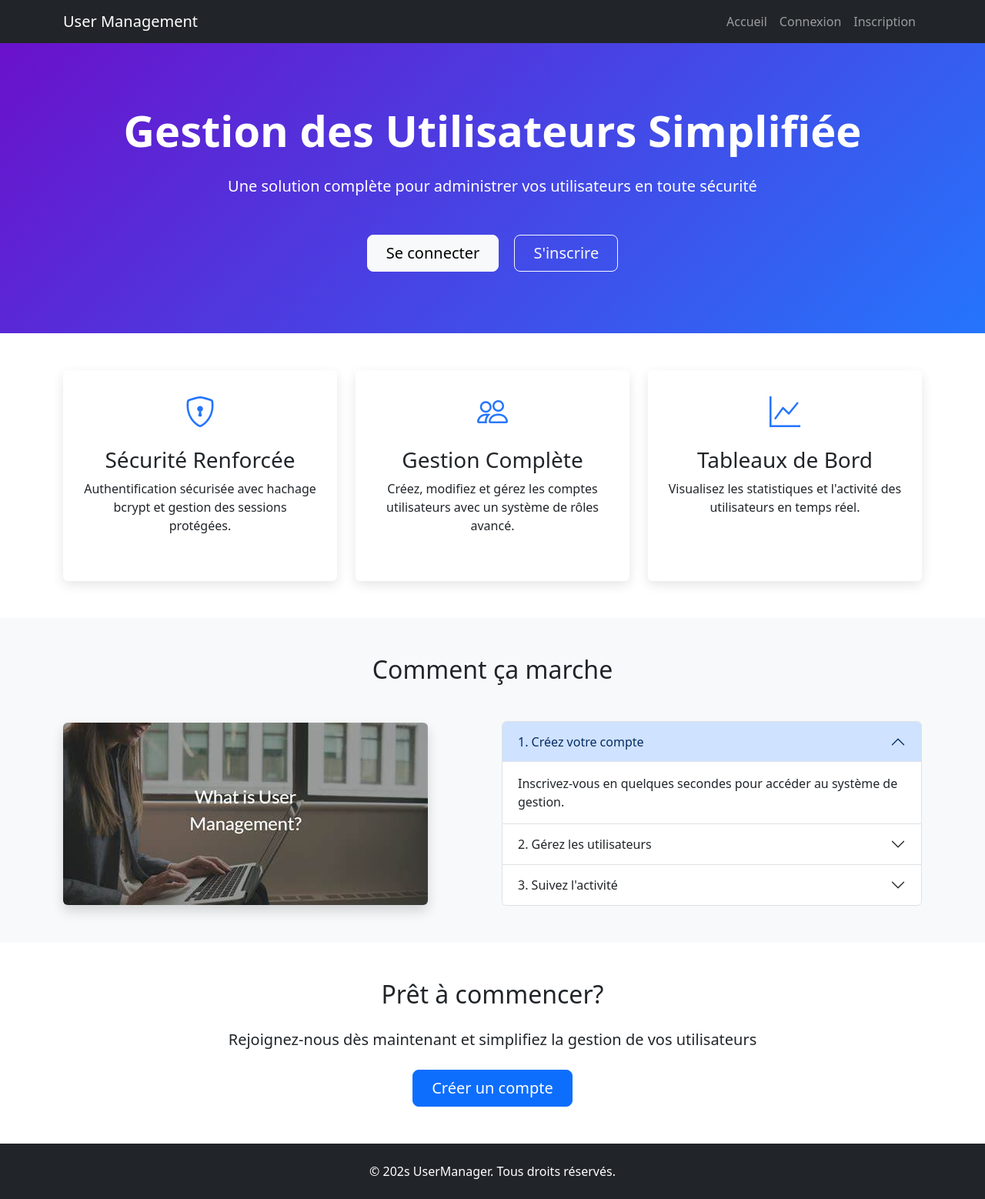
After one commit to HorellNgando/projet-brief-4-php-inch-class, a PHP site: page /home.php in a window 1280 px wide. The commit adds this page. Shown: the whole page at 77% size. Run offline with PHP 8.4, Linux system fonts and the light colour scheme.

Commit message:
nouveau fichier

```diff
--- a/assets/css/style.css
+++ b/assets/css/style.css
@@ -18,3 +18,8 @@
     margin-bottom: 1rem;
     font-size: 0.9rem;
 }
+
+#Home_icone {
+    width: 30px;
+    height: 30px;
+}
--- /dev/null
+++ b/home.php
@@ -0,0 +1,176 @@
+<!DOCTYPE html>
+<html lang="fr">
+<head>
+    <meta charset="UTF-8">
+    <meta name="viewport" content="width=device-width, initial-scale=1.0">
+    <title>Gestion des Utilisateurs - Accueil</title>
+    <link href="https://cdn.jsdelivr.net/npm/bootstrap@5.3.0/dist/css/bootstrap.min.css" rel="stylesheet">
+    <style>
+        .hero-section {
+            background: linear-gradient(135deg, #6a11cb 0%, #2575fc 100%);
+            color: white;
+            padding: 5rem 0;
+            margin-bottom: 3rem;
+        }
+        .feature-icon {
+            font-size: 2.5rem;
+            margin-bottom: 1rem;
+            color: #2575fc;
+        }
+        .cta-buttons .btn {
+            margin: 0 0.5rem;
+            padding: 0.5rem 1.5rem;
+            font-weight: 500;
+        }
+        .card {
+            transition: transform 0.3s;
+            border: none;
+            box-shadow: 0 5px 15px rgba(0,0,0,0.1);
+            margin-bottom: 20px;
+        }
+        .card:hover {
+            transform: translateY(-10px);
+        }
+    </style>
+</head>
+<body>
+    <!-- Navigation -->
+    <nav class="navbar navbar-expand-lg navbar-dark bg-dark">
+        <div class="container">
+            <a class="navbar-brand" href="home.html">User Management</a>
+            <button class="navbar-toggler" type="button" data-bs-toggle="collapse" data-bs-target="#navbarNav">
+                <span class="navbar-toggler-icon"></span>
+            </button>
+            <div class="collapse navbar-collapse" id="navbarNav">
+                <ul class="navbar-nav ms-auto">
+                    <li class="nav-item">
+                        <a class="nav-link" href="#">Accueil</a>
+                    </li>
+                    <li class="nav-item">
+                        <a class="nav-link" href="index.php">Connexion</a>
+                    </li>
+                    <li class="nav-item">
+                        <a class="nav-link" href="register.php">Inscription</a>
+                    </li>
+                </ul>
+            </div>
+        </div>
+    </nav>
+
+    <!-- Hero Section -->
+    <section class="hero-section text-center">
+        <div class="container">
+            <h1 class="display-4 fw-bold mb-4">Gestion des Utilisateurs Simplifiée</h1>
+            <p class="lead mb-5">Une solution complète pour administrer vos utilisateurs en toute sécurité</p>
+            <div class="cta-buttons">
+                <a href="index.php" class="btn btn-light btn-lg">Se connecter</a>
+                <a href="register.php" class="btn btn-outline-light btn-lg">S'inscrire</a>
+            </div>
+        </div>
+    </section>
+
+    <!-- Features Section -->
+    <section class="container mb-5">
+        <div class="row text-center">
+            <div class="col-md-4">
+                <div class="card h-100 p-4">
+                    <div class="feature-icon">
+                        <i class="bi bi-shield-lock"></i>
+                    </div>
+                    <h3>Sécurité Renforcée</h3>
+                    <p>Authentification sécurisée avec hachage bcrypt et gestion des sessions protégées.</p>
+                </div>
+            </div>
+            <div class="col-md-4">
+                <div class="card h-100 p-4">
+                    <div class="feature-icon">
+                        <i class="bi bi-people"></i>
+                    </div>
+                    <h3>Gestion Complète</h3>
+                    <p>Créez, modifiez et gérez les comptes utilisateurs avec un système de rôles avancé.</p>
+                </div>
+            </div>
+            <div class="col-md-4">
+                <div class="card h-100 p-4">
+                    <div class="feature-icon">
+                        <i class="bi bi-graph-up"></i>
+                    </div>
+                    <h3>Tableaux de Bord</h3>
+                    <p>Visualisez les statistiques et l'activité des utilisateurs en temps réel.</p>
+                </div>
+            </div>
+        </div>
+    </section>
+
+    <!-- How It Works -->
+    <section class="bg-light py-5">
+        <div class="container">
+            <h2 class="text-center mb-5">Comment ça marche</h2>
+            <div class="row align-items-center">
+                <div class="col-md-6">
+                    <img src="assets/image/OIP.jfif" alt="Interface démo" class="img-fluid rounded shadow">
+                </div>
+                <div class="col-md-6">
+                    <div class="accordion" id="howItWorks">
+                        <div class="accordion-item">
+                            <h2 class="accordion-header">
+                                <button class="accordion-button" type="button" data-bs-toggle="collapse" data-bs-target="#step1">
+                                    1. Créez votre compte
+                                </button>
+                            </h2>
+                            <div id="step1" class="accordion-collapse collapse show" data-bs-parent="#howItWorks">
+                                <div class="accordion-body">
+                                    Inscrivez-vous en quelques secondes pour accéder au système de gestion.
+                                </div>
+                            </div>
+                        </div>
+                        <div class="accordion-item">
+                            <h2 class="accordion-header">
+                                <button class="accordion-button collapsed" type="button" data-bs-toggle="collapse" data-bs-target="#step2">
+                                    2. Gérez les utilisateurs
+                                </button>
+                            </h2>
+                            <div id="step2" class="accordion-collapse collapse" data-bs-parent="#howItWorks">
+                                <div class="accordion-body">
+                                    Ajoutez, modifiez ou désactivez les comptes utilisateurs selon leurs rôles.
+                                </div>
+                            </div>
+                        </div>
+                        <div class="accordion-item">
+                            <h2 class="accordion-header">
+                                <button class="accordion-button collapsed" type="button" data-bs-toggle="collapse" data-bs-target="#step3">
+                                    3. Suivez l'activité
+                                </button>
+                            </h2>
+                            <div id="step3" class="accordion-collapse collapse" data-bs-parent="#howItWorks">
+                                <div class="accordion-body">
+                                    Consultez les logs de connexion et les statistiques d'utilisation.
+                                </div>
+                            </div>
+                        </div>
+                    </div>
+                </div>
+            </div>
+        </div>
+    </section>
+
+    <!-- Call to Action -->
+    <section class="py-5 text-center">
+        <div class="container">
+            <h2 class="mb-4">Prêt à commencer?</h2>
+            <p class="lead mb-4">Rejoignez-nous dès maintenant et simplifiez la gestion de vos utilisateurs</p>
+            <a href="register.php" class="btn btn-primary btn-lg px-4">Créer un compte</a>
+        </div>
+    </section>
+
+    <!-- Footer -->
+    <footer class="bg-dark text-white py-4">
+        <div class="container text-center">
+            <p class="mb-0">&copy; 202s UserManager. Tous droits réservés.</p>
+        </div>
+    </footer>
+
+    <script src="https://cdn.jsdelivr.net/npm/bootstrap@5.3.0/dist/js/bootstrap.bundle.min.js"></script>
+    <link rel="stylesheet" href="https://cdn.jsdelivr.net/npm/bootstrap-icons@1.10.0/font/bootstrap-icons.css">
+</body>
+</html>
--- a/index.php
+++ b/index.php
@@ -37,6 +37,11 @@ if (isLoggedIn()) {
     <link href="assets/css/style.css" rel="stylesheet">
 </head>
 <body class="bg-light">
+    <div class="col-md-6 p-3">
+        <a href="home.php">
+            <img src="assets/image/icons8-home-30.png" alt="icon" id="Home_icone">
+        </a>
+    </div>
     <div class="container">
         <div class="row justify-content-center mt-5">
             <div class="col-md-6 col-lg-4">
```
Also changed, not shown: register.php (+8 -0 lines), assets/image/OIP.jfif (added), assets/image/icons8-home-30.png (added).
